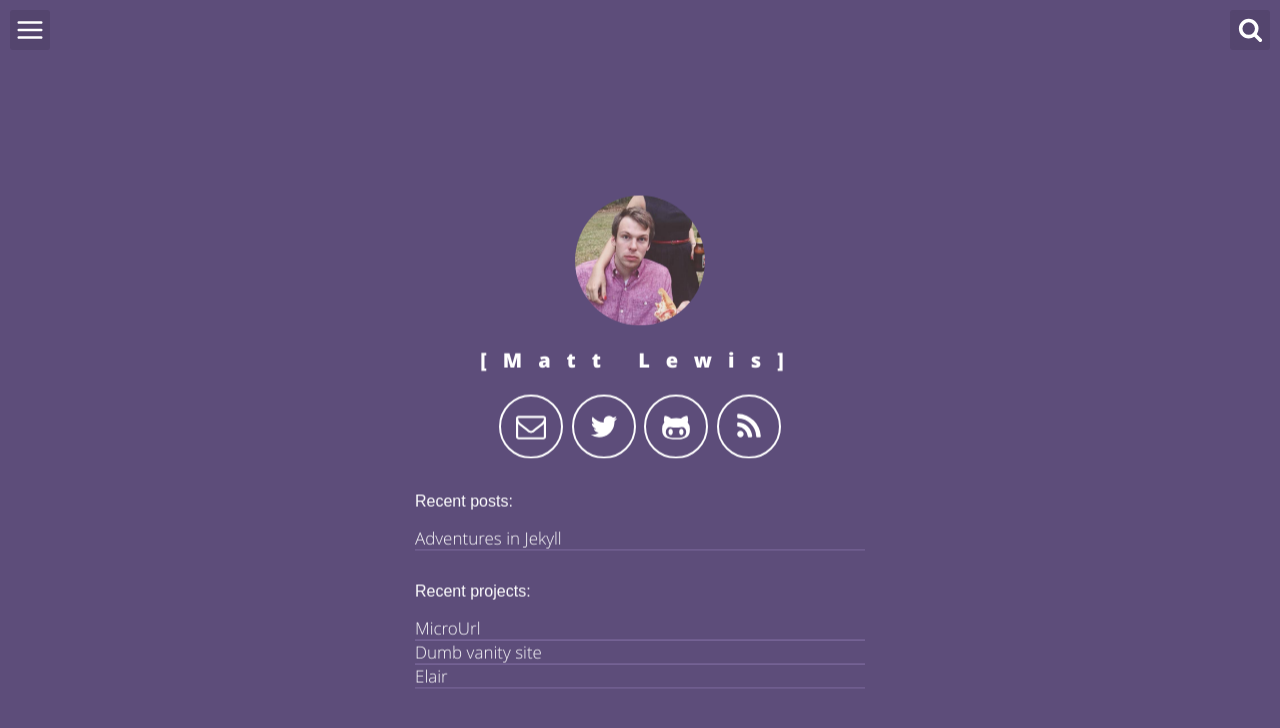
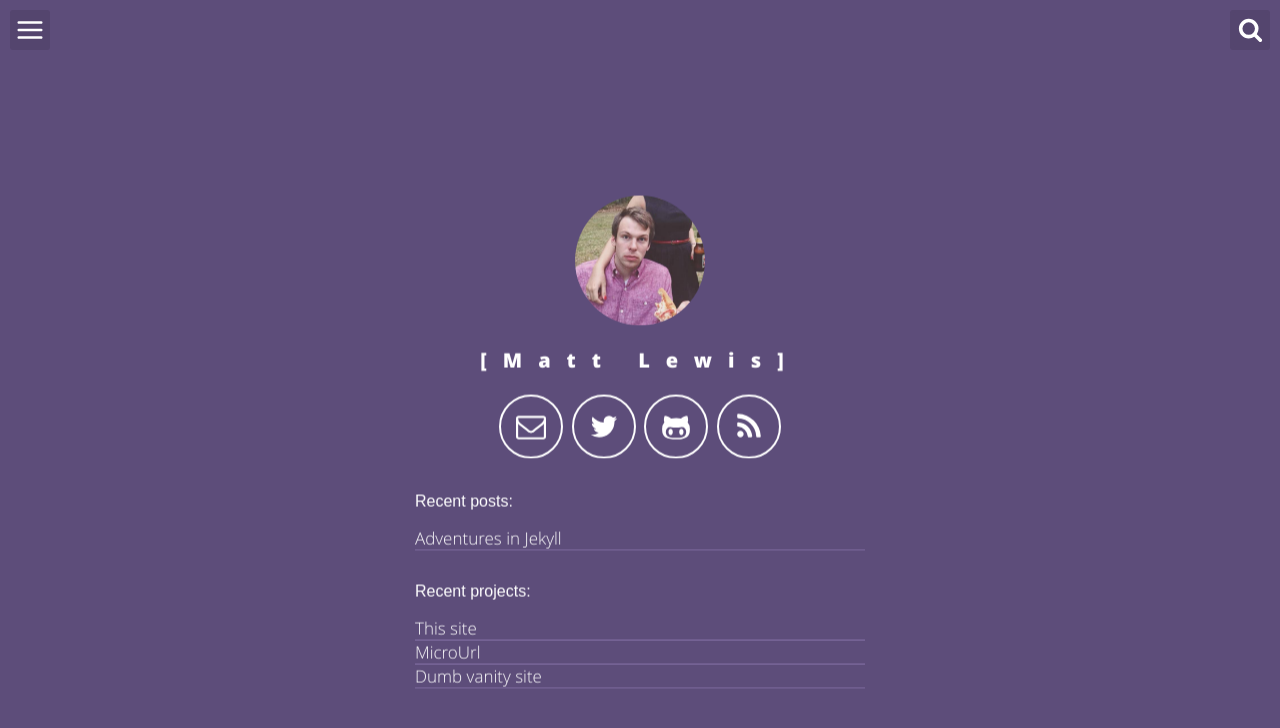
Before and after one commit to mattmatters/personal_site, a Jekyll site: the page built from index.html, in a window 1280 px wide. Shown: the top 728 px of the page. Built offline with Jekyll 4.4.1, drawn with Linux system fonts in a browser that asks for light colours.

Commit message:
Added this repo to the project list

```diff
--- a/_config.yml
+++ b/_config.yml
@@ -38,6 +38,8 @@
     url: /about
 # projects in header index
 projects:
+  - name: This site
+    url: https://github.com/mattmatters/mattmatters.github.io
   - name: MicroUrl
     url: https://github.com/mattmatters/microURL
   - name: Dumb vanity site
```
